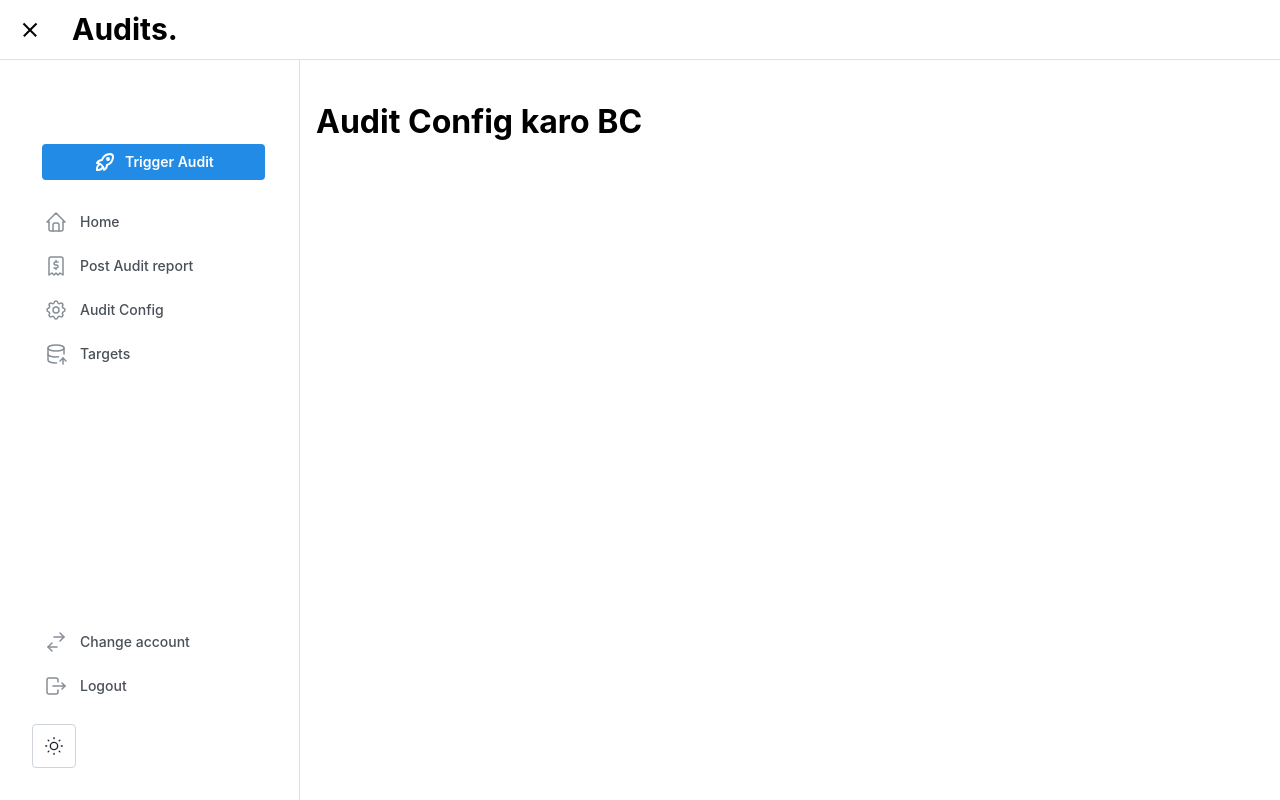
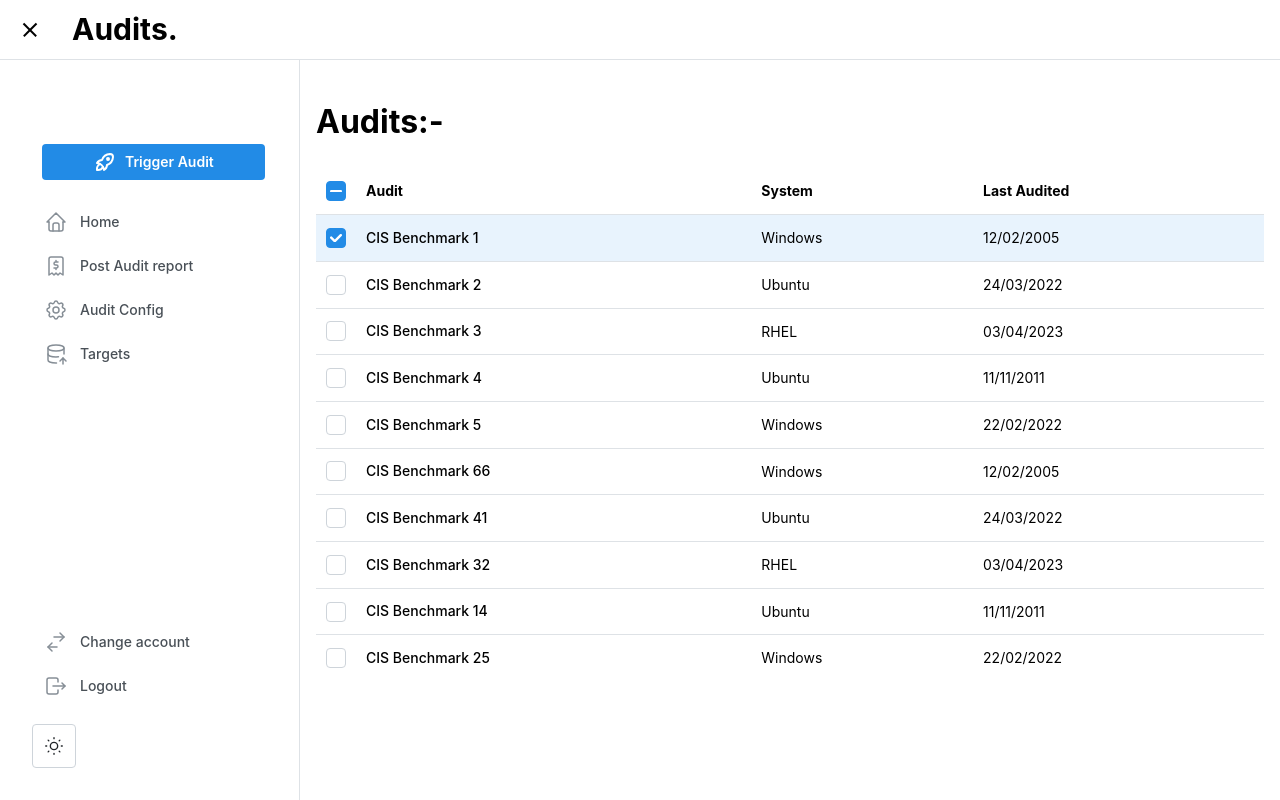
Before and after one commit to Ctrl-Crew/sih, a Next.js app: page /AuditConfig in a window 1280 px wide. Built offline with nearby package versions, Linux system fonts and the light colour scheme.

Commit message:
feat(auditconfig): Added Audit Config page

```diff
--- /dev/null
+++ b/src/app/AuditConfig/components/auditconfig.module.css
@@ -0,0 +1,3 @@
+.rowSelected {
+    background-color: var(--mantine-color-blue-light);
+  }
--- /dev/null
+++ b/src/app/AuditConfig/components/auditconfig.tsx
@@ -0,0 +1,119 @@
+import cx from 'clsx';
+import { useState } from 'react';
+import { Table, Checkbox, ScrollArea, Group, Avatar, Text, rem } from '@mantine/core';
+import classes from './auditconfig.module.css';
+
+const data = [
+  {
+    id: '1',
+    name: 'CIS Benchmark 1',
+    lastaudit: '12/02/2005',
+    system: 'Windows',
+  },
+  {
+    id: '2',
+    name: 'CIS Benchmark 2',
+    lastaudit: '24/03/2022',
+    system: 'Ubuntu',
+  },
+  {
+    id: '3',
+    name: 'CIS Benchmark 3',
+    lastaudit: '03/04/2023',
+    system: 'RHEL',
+  },
+  {
+    id: '4',
+    name: 'CIS Benchmark 4',
+    lastaudit: '11/11/2011',
+    system: 'Ubuntu',
+  },
+  {
+    id: '5',
+    name: 'CIS Benchmark 5',
+    lastaudit: '22/02/2022',
+    system: 'Windows',
+  },
+  {
+    id: '6',
+    name: 'CIS Benchmark 66',
+    lastaudit: '12/02/2005',
+    system: 'Windows',
+  },
+  {
+    id: '7',
+    name: 'CIS Benchmark 41',
+    lastaudit: '24/03/2022',
+    system: 'Ubuntu',
+  },
+  {
+    id: '8',
+    name: 'CIS Benchmark 32',
+    lastaudit: '03/04/2023',
+    system: 'RHEL',
+  },
+  {
+    id: '9',
+    name: 'CIS Benchmark 14',
+    lastaudit: '11/11/2011',
+    system: 'Ubuntu',
+  },
+  {
+    id: '10',
+    name: 'CIS Benchmark 25',
+    lastaudit: '22/02/2022',
+    system: 'Windows',
+  },
+];
+
+export function AuditSelection() {
+  const [selection, setSelection] = useState(['1']);
+  const toggleRow = (id: string) =>
+    setSelection((current) =>
+      current.includes(id) ? current.filter((item) => item !== id) : [...current, id]
+    );
+  const toggleAll = () =>
+    setSelection((current) => (current.length === data.length ? [] : data.map((item) => item.id)));
+
+  const rows = data.map((item) => {
+    const selected = selection.includes(item.id);
+    return (
+      <Table.Tr key={item.id} className={cx({ [classes.rowSelected]: selected })}>
+        <Table.Td>
+          <Checkbox checked={selection.includes(item.id)} onChange={() => toggleRow(item.id)} />
+        </Table.Td>
+        <Table.Td>
+          <Group gap="sm">
+            <Text size="sm" fw={500}>
+              {item.name}
+            </Text>
+          </Group>
+        </Table.Td>
+        <Table.Td>{item.system}</Table.Td>
+        <Table.Td>{item.lastaudit}</Table.Td>
+      </Table.Tr>
+    );
+  });
+
+  return (
+    <ScrollArea>
+      <Table miw={800} verticalSpacing="sm">
+        <Table.Thead>
+          <Table.Tr>
+            <Table.Th style={{ width: rem(40) }}>
+              <Checkbox
+                onChange={toggleAll}
+                checked={selection.length === data.length}
+                indeterminate={selection.length > 0 && selection.length !== data.length}
+              />
+            </Table.Th>
+            <Table.Th>Audit</Table.Th>
+            <Table.Th>System</Table.Th>
+            <Table.Th>Last Audited</Table.Th>
+          </Table.Tr>
+        </Table.Thead>
+        <Table.Tbody>{rows}</Table.Tbody>
+      </Table>
+    </ScrollArea>
+  );
+}
--- a/src/app/AuditConfig/page.tsx
+++ b/src/app/AuditConfig/page.tsx
@@ -1,3 +1,13 @@
-export default function AuditConfig() {
-  return <h1>Audit Config karo BC </h1>
+"use client";
+
+import React from "react";
+import { AuditSelection } from "./components/auditconfig";
+
+export default function PastAuditPage() {
+  return (
+    <div>
+      <h1>Audits:- </h1>
+      <AuditSelection />
+    </div>
+  );
 }
```
